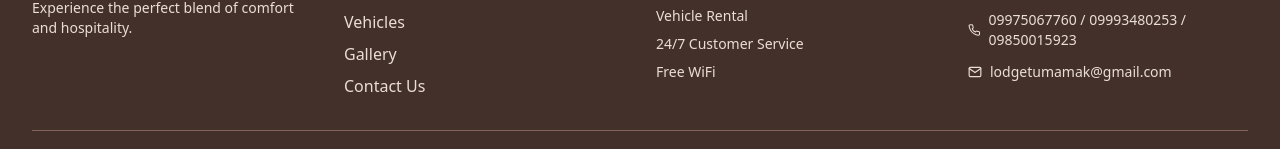
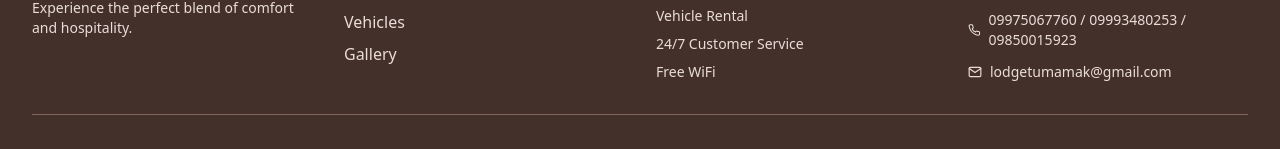
Before and after one commit to Tanex-netizen/tumamak-lodge, a React (Vite) app in the folder frontend/: page /login in a window 1280 px wide. Shown: the part 978-1127 px from the top of the page. Built offline with nearby package versions, Linux system fonts and the light colour scheme; no server answers.

Commit message:
feat: remove Contact page from navbar and footer

```diff
--- a/frontend/src/components/Footer.jsx
+++ b/frontend/src/components/Footer.jsx
@@ -42,14 +42,6 @@ const Footer = () => {
                   className="text-brown-200 hover:text-white transition-colors"
                 >
                   Gallery
-                </Link>
-              </li>
-              <li>
-                <Link
-                  to="/contact"
-                  className="text-brown-200 hover:text-white transition-colors"
-                >
-                  Contact Us
                 </Link>
               </li>
             </ul>
--- a/frontend/src/components/Navbar.jsx
+++ b/frontend/src/components/Navbar.jsx
@@ -21,7 +21,6 @@ const Navbar = () => {
     { to: '/rooms', label: 'Rooms' },
     { to: '/vehicles', label: 'Vehicles' },
     { to: '/gallery', label: 'Gallery' },
-    { to: '/contact', label: 'Contact' },
   ];
 
   return (
```
